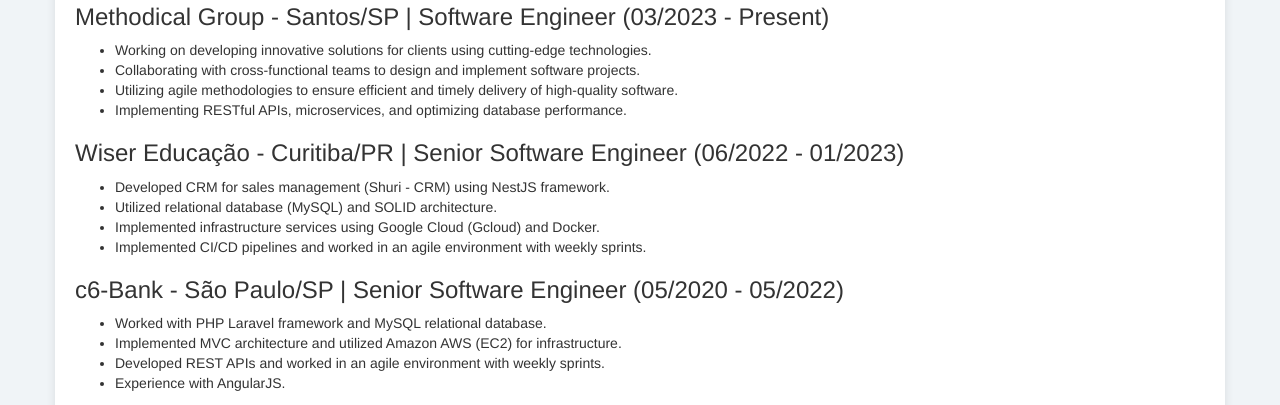
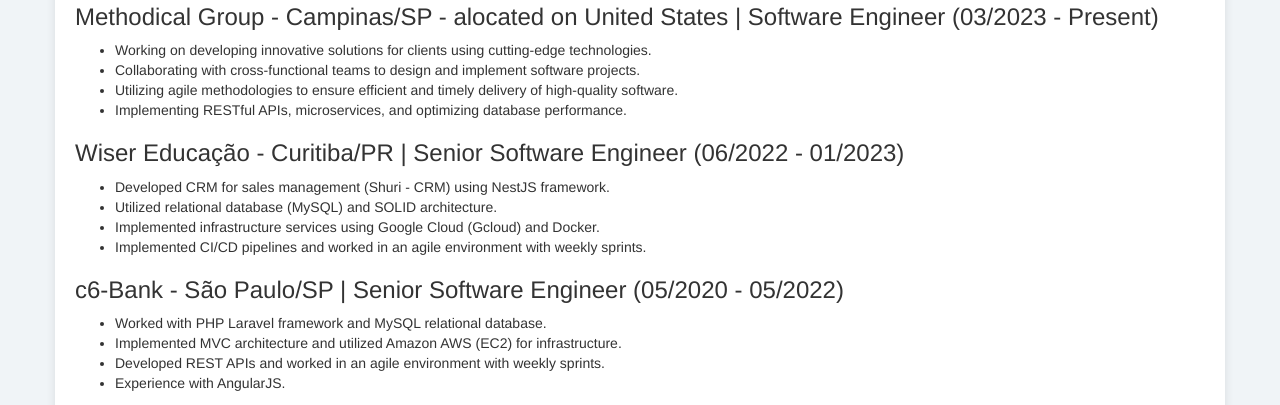
Before and after one commit to rodolfofernandes/rodolfofernandes.github.io, a plain HTML site: page en.html in a window 1280 px wide. Shown: the part 695-1100 px from the top of the page. Drawn offline with nearby package versions, Linux system fonts and the light colour scheme.

Commit message:
Update en.html

```diff
--- a/en.html
+++ b/en.html
@@ -70,7 +70,7 @@
     <li>English - Advanced</li>
 	</ul>
     <h2>Experience</h2>
-    <h3>Methodical Group - Santos/SP | Software Engineer (03/2023 - Present)</h3>
+    <h3>Methodical Group - Campinas/SP - alocated on United States | Software Engineer (03/2023 - Present)</h3>
     <ul>
       <li>Working on developing innovative solutions for clients using cutting-edge technologies.</li>
       <li>Collaborating with cross-functional teams to design and implement software projects.</li>
```
